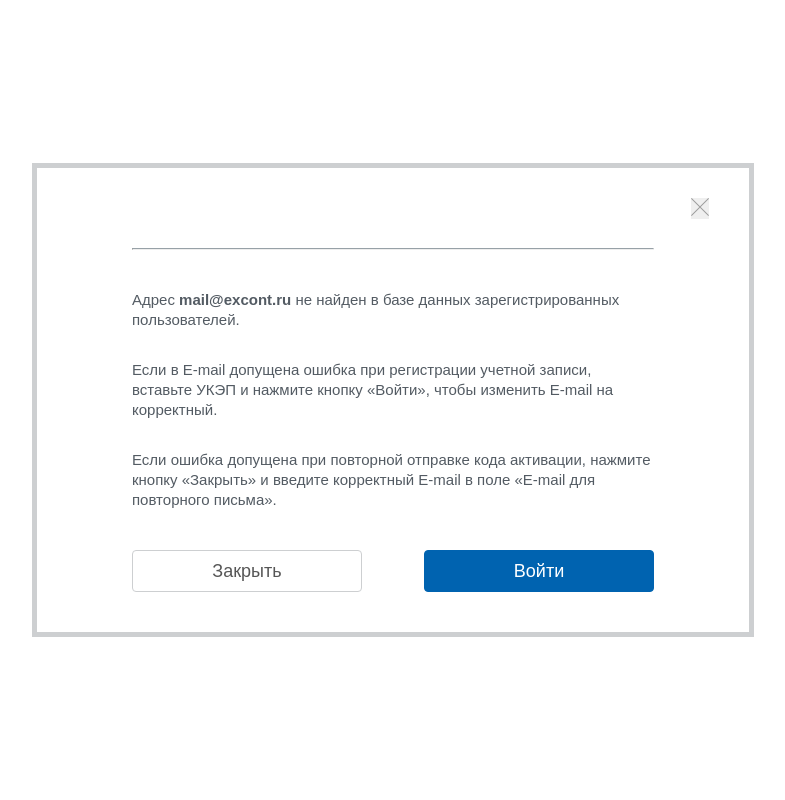
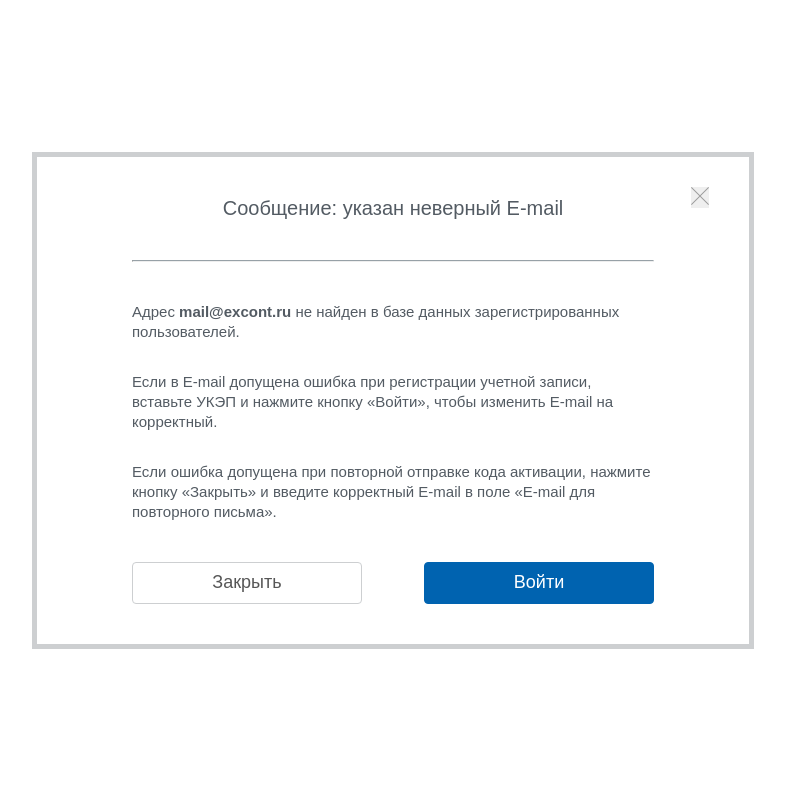
Before and after one commit to Mirzamorph/excont-react-modals, a React (Create React App) app: page / in a window 1280 px wide. Shown: the top 800 px of the page, without its empty margins (247-1032 px from the left). Built offline with nearby package versions, Linux system fonts and the light colour scheme.

Commit message:
added title

```diff
--- a/src/components/modals/ErrorEmail.js
+++ b/src/components/modals/ErrorEmail.js
@@ -10,6 +10,7 @@ function ErrorEmail() {
             Войти
           </button>
         }
+        title="Сообщение: указан неверный E-mail"
       >
         <div className="modal__text">
           <p>
```
